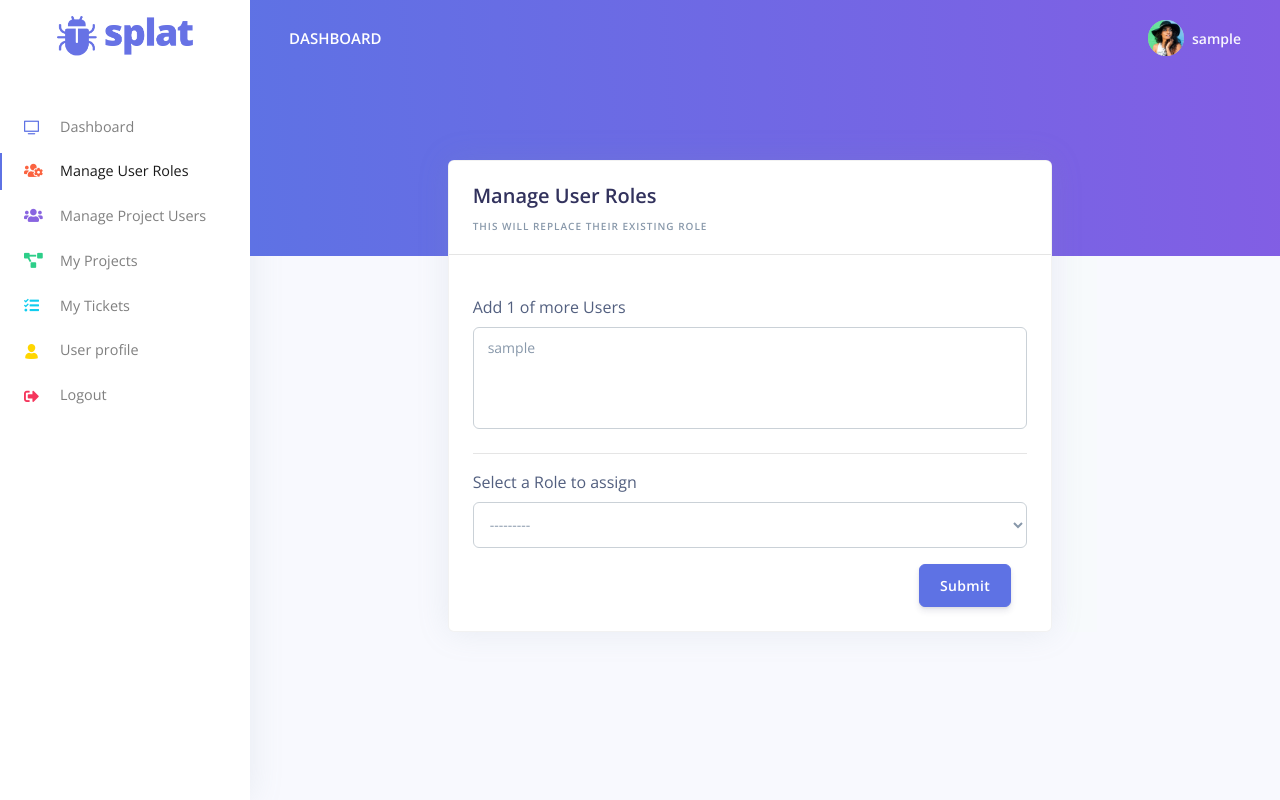
After one commit to ptrcktylr/splat-issue-tracker, a Django app: page /role-managment/ in a window 1280 px wide. The commit adds this page. Run offline with Django 3.2, Linux system fonts and the light colour scheme; the visitor is signed in with stand-in values (Sample User, id 1); data comes from the database, SQL or seed files in the repository; some libraries are stand-ins or nearby versions.

Commit message:
got role managment page/form to work

```diff
--- a/authentication/forms.py
+++ b/authentication/forms.py
@@ -5,7 +5,8 @@ Copyright (c) 2019 - present AppSeed.us
 
 from django import forms
 from django.contrib.auth.forms import UserCreationForm
-from django.contrib.auth.models import User
+from django.contrib.auth.models import User, Group
+from django.forms import widgets
 
 class LoginForm(forms.Form):
     username = forms.CharField(
@@ -70,3 +71,22 @@ class SignUpForm(UserCreationForm):
     class Meta:
         model = User
         fields = ('first_name', 'last_name', 'username', 'email', 'password1', 'password2')
+
+ALL_USERS = (
+    tuple(User.objects.values_list('id', 'username'))
+)
+
+GROUPS = (
+    tuple(Group.objects.values_list('id', 'name'))
+)
+
+class AddUsersToGroupForm(forms.Form):
+    all_users = forms.ModelMultipleChoiceField(
+        queryset=User.objects.all(),
+        widget=forms.SelectMultiple(attrs={'class':'form-control select-multiple'})
+    )
+
+    all_groups = forms.ModelChoiceField(
+        queryset=Group.objects.all(),
+        widget=forms.Select(attrs={'class':'form-control select-multiple'})
+    )
--- a/authentication/urls.py
+++ b/authentication/urls.py
@@ -4,12 +4,13 @@ Copyright (c) 2019 - present AppSeed.us
 """
 
 from django.urls import path
-from .views import login_view, profile_view, register_user
+from .views import login_view, profile_view, register_user, add_users_to_group
 from django.contrib.auth.views import LogoutView
 
 urlpatterns = [
     path('login/', login_view, name="login"),
     path('register/', register_user, name="register"),
     path("logout/", LogoutView.as_view(), name="logout"),
-    path('profile/', profile_view, name="profile")
+    path('profile/', profile_view, name="profile"),
+    path('role-managment/', add_users_to_group, name="role-managment")
 ]
--- a/authentication/views.py
+++ b/authentication/views.py
@@ -8,10 +8,10 @@ from django.shortcuts import render
 # Create your views here.
 from django.shortcuts import render, redirect
 from django.contrib.auth import authenticate, login
-from django.contrib.auth.models import User
+from django.contrib.auth.models import User, Group
 from django.forms.utils import ErrorList
 from django.http import HttpResponse
-from .forms import LoginForm, SignUpForm
+from .forms import LoginForm, SignUpForm, AddUsersToGroupForm
 from django.contrib.auth.decorators import login_required
 from .decorators import unauthenticated_user
 
@@ -66,3 +66,26 @@ def register_user(request):
 @login_required(login_url='/login/')
 def profile_view(request):
     return render(request, 'profile.html')
+
+@login_required(login_url='/login/') # only allow admins to do this
+def add_users_to_group(request):
+    template = 'manage_user_roles.html'
+    msg = None
+
+    if request.method == "POST":
+        form = AddUsersToGroupForm(request.POST)
+
+        if form.is_valid():
+            group = form.cleaned_data['all_groups']
+            users = [User.objects.get(pk=pk) for pk in request.POST.getlist('all_users', '')]
+            for user in users:
+                user.groups.clear()
+                user.groups.add(group)
+
+            msg = "User roles successfully updated!"
+            # return redirect('dashboard')
+
+    else:
+        form = AddUsersToGroupForm()
+
+    return render(request, template, {"form" : form, "msg":msg})
--- a/core/templates/includes/navigation.html
+++ b/core/templates/includes/navigation.html
@@ -4,17 +4,6 @@
       <div class="container-fluid">
         <!-- Brand -->
         <a class="h4 mb-0 text-white text-uppercase d-none d-lg-inline-block" href="/">Dashboard</a>
-        <!-- Form -->
-        <form class="navbar-search navbar-search-dark form-inline mr-3 d-none d-md-flex ml-lg-auto">
-          <div class="form-group mb-0">
-            <div class="input-group input-group-alternative">
-              <div class="input-group-prepend">
-                <span class="input-group-text"><i class="fas fa-search"></i></span>
-              </div>
-              <input class="form-control" placeholder="Search" type="text">
-            </div>
-          </div>
-        </form>
         <!-- User -->
         <ul class="navbar-nav align-items-center d-none d-md-flex">
           <li class="nav-item dropdown">
@@ -38,10 +27,6 @@
                 <i class="ni ni-single-02"></i>
                 <span>My profile</span>
               </a>
-              <a href="/profile/" class="dropdown-item">
-                <i class="ni ni-settings-gear-65"></i>
-                <span>Settings</span>
-              </a>
               <div class="dropdown-divider"></div>
               <a href="{% url 'logout' %}" class="dropdown-item">
                 <i class="ni fas fa-sign-out-alt"></i>
--- /dev/null
+++ b/core/templates/manage_user_roles.html
@@ -0,0 +1,68 @@
+{% extends 'layouts/base.html' %}
+
+{% block title %} Manage User Roles {% endblock title %}
+
+{% block content %}
+
+<!-- Header -->
+<div class="header bg-gradient-primary pb-8 pt-5 pt-md-8">
+</div>
+
+<div class="d-flex container-fluid mt--7 justify-content-center">
+
+    <div class="col-xl-8 mb-5 mb-xl-0">
+
+        <div class="card shadow">
+          <div class="card-header border-0">
+            <div class="row align-items-center">
+              <div class="col">
+                <h2 class="mb-2">Manage User Roles</h2>
+                <h6 class="text-uppercase text-muted ls-1 mb-0"> This will replace their existing role </h6>
+                {% if msg %}
+                <div class="alert alert-success alert-dismissible fade show mt-3" role="alert">
+                    {{ msg | safe }}
+                    <button type="button" class="close" data-dismiss="alert" aria-label="Close">
+                      <span aria-hidden="true">&times;</span>
+                    </button>
+                  </div>
+                {% endif %}
+              </div>
+            </div>
+          </div>
+
+          <hr class="mb-3 mt-0">
+
+          <!-- form -->
+          <div class="card-body">
+            <form method="POST">
+                {% csrf_token %}
+
+                <label for="id_all_users" class="form-label">Add 1 of more Users</label>
+                {{ form.all_users }}
+
+                <hr class="mt-4 mb-3">
+
+                <label for="id_all_groups" class="form-label">Select a Role to assign</label>
+                {{ form.all_groups }}
+
+                <div class="d-flex row justify-content-end mt-3 mr-3">
+                    <div class="d-flex">
+                        <button class="btn btn-primary" type="submit">Submit</button>
+                    </div>
+                </div>
+            </form>
+          </div>
+        </div>
+      </div>
+
+
+
+
+    {% include "includes/footer.html" %}
+
+</div>
+
+{% endblock content %}
+
+<!-- Specific JS goes HERE -->
+{% block javascripts %}{% endblock javascripts %}
```
